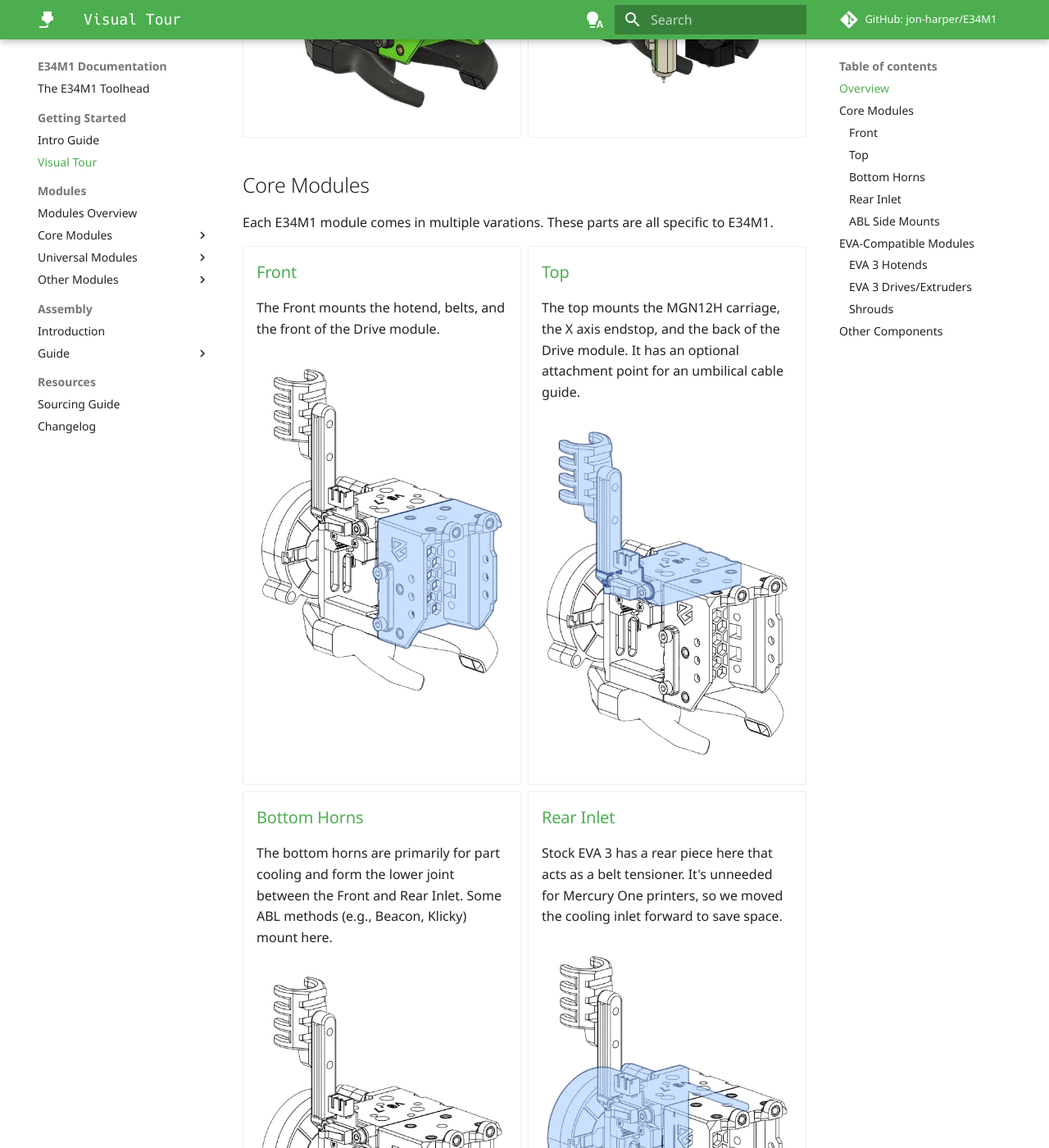
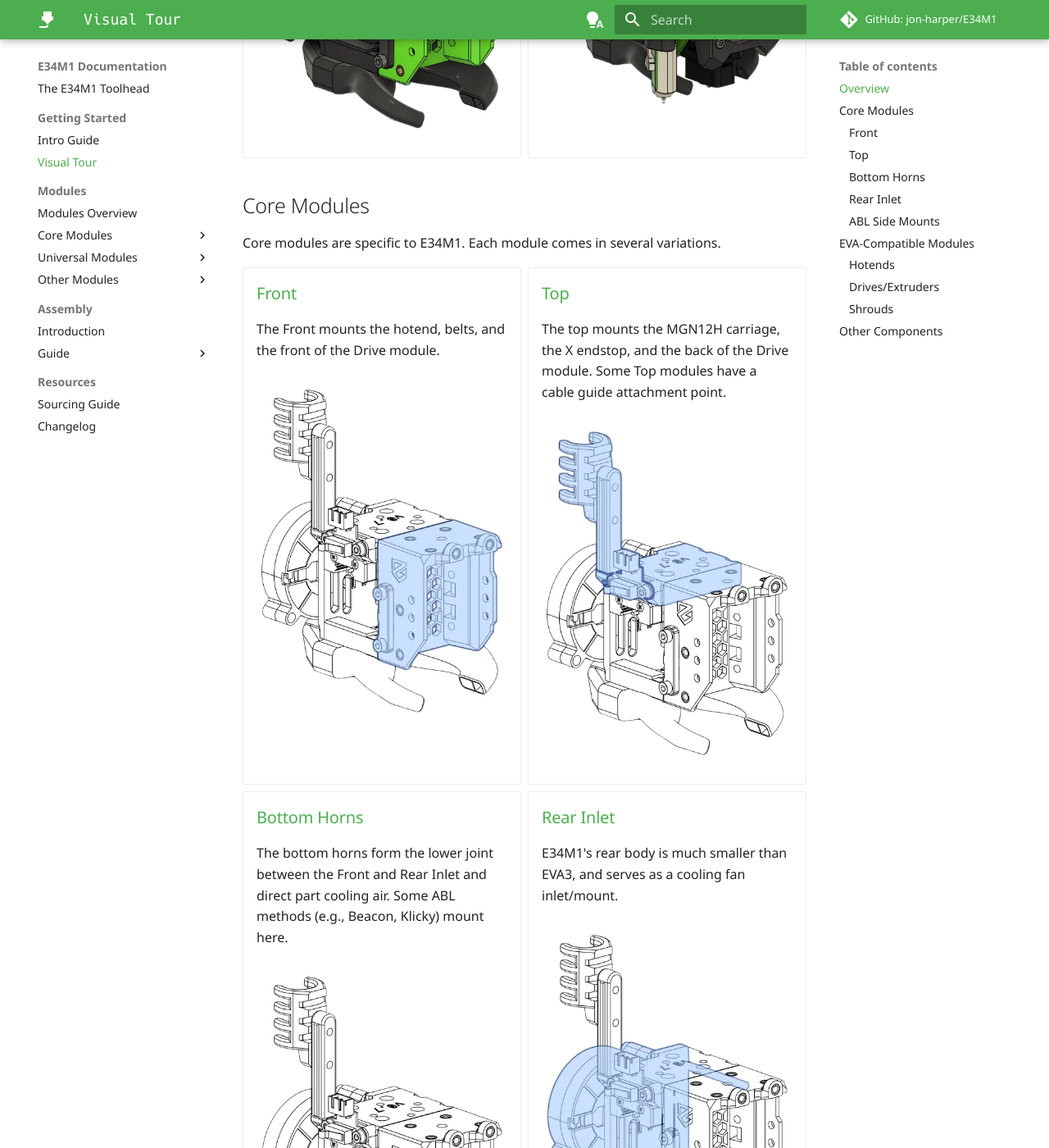
Before and after one commit to jon-harper/E34M1, an MkDocs documentation site: the page built from docs/tour.md, in a window 1280 px wide and 1400 px high, scrolled down 638 px. Shown: the whole window at 82% size. Built offline with MkDocs 1.6.1 and Material for MkDocs 9.7.7, drawn with Linux system fonts in a browser that asks for light colours; comment, search, counter and statistics services are not loaded; some of the changed text lies outside the part shown.

Commit message:
Wordsmithing

```diff
--- a/docs/tour.md
+++ b/docs/tour.md
@@ -7,7 +7,7 @@
 
 ## Overview
 
-E34M1 replaces most of stock EVA 3 but is still compatible with stock hotends, extruders, and shrouds. This tour introduces E34M1 and the larger EVA 3 ecosystem.
+Hotends, extruders, and most shrouds are compatible between EVA 3 and E34M1, but the core components of the toolhead are different. This tour introduces E34M1 and the larger EVA 3 ecosystem.
 
 <div markdown class="grid">
 <div markdown class="card">
@@ -27,7 +27,7 @@
 
 ## Core Modules
 
-Each E34M1 module comes in multiple varations. These parts are all specific to E34M1.
+Core modules are specific to E34M1. Each module comes in several variations.
 
 <div markdown class="grid">
 <div markdown class="card">
@@ -45,7 +45,7 @@
 
 ### [Top](modules/top.md)
 
-The top mounts the MGN12H carriage, the X axis endstop, and the back of the Drive module. It has an optional attachment point for an umbilical cable guide.
+The top mounts the MGN12H carriage, the X endstop, and the back of the Drive module. Some Top modules have a cable guide attachment point.
 
 <figure markdown>
 [![top](img/tour/top.webp){width="300px"}](modules/top.md)
@@ -56,7 +56,7 @@
 
 ### [Bottom Horns](modules/bottom.md)
 
-The bottom horns are primarily for part cooling and form the lower joint between the Front and Rear Inlet. Some ABL methods (e.g., Beacon, Klicky) mount here.
+The bottom horns form the lower joint between the Front and Rear Inlet and direct part cooling air. Some ABL methods (e.g., Beacon, Klicky) mount here.
 
 <figure markdown>
 [![bottom](img/tour/bottom.webp){width="300px"}](modules/bottom.md)
@@ -66,7 +66,7 @@
 
 ### [Rear Inlet](modules/rear.md)
 
-Stock EVA 3 has a rear piece here that acts as a belt tensioner. It's unneeded for Mercury One printers, so we moved the cooling inlet forward to save space.
+E34M1's rear body is much smaller than EVA3, and serves as a cooling fan inlet/mount.
 
 <figure markdown>
 [![inlet](img/tour/inlet.webp){width="300px"}](modules/rear.md)
@@ -76,7 +76,7 @@
 
 ### [ABL Side Mounts](modules/abl.md)
 
-The side ABL mount is significantly different from stock EVA. Most ABL methods mount here (e.g., BLTouch and CR Touch).
+Some ABL methods mount here (e.g., BLTouch and CR Touch); this configuration is not compatible with EVA 3.
 
 <figure markdown>
 [![abl mount](img/tour/abl.webp){width="300px"}](modules/abl.md)
@@ -86,14 +86,14 @@
 
 ## EVA-Compatible Modules
 
-Compared to stock EVA 3, these modules have not changed in how they join with other parts. This keeps third party mods compatible while allowing us to make small improvements and fixes.
+These modules are drop-in compatible with EVA 3.
 
 <div markdown class="grid">
 <div markdown class="card">
 
-### [EVA 3 Hotends](modules/hotend.md)
+### [Hotends](modules/hotend.md)
 
-The hotend module mounts the hotend, cooling fan, and an optional shroud.
+The Hotend module mounts the hotend, cooling fan, and an optional shroud.
 
 <figure markdown>
 [![hotend](img/tour/hotend.webp){width="300px"}](modules/hotend.md)
@@ -102,9 +102,9 @@
 </div>
 <div markdown class="card">
 
-### [EVA 3 Drives/Extruders](modules/drive.md)
+### [Drives/Extruders](modules/drive.md)
 
-The drive module attaches the extruder and extruder stepper to the toolhead.
+The drive module attaches the extruder to the toolhead.
 
 <figure markdown>
 [![drive](img/tour/drive.webp){width="300px"}](modules/drive.md)
```
Also changed, not shown: docs/index.md (+7 -7 lines).
